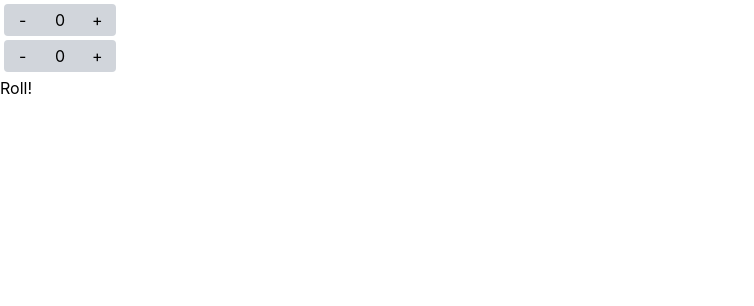
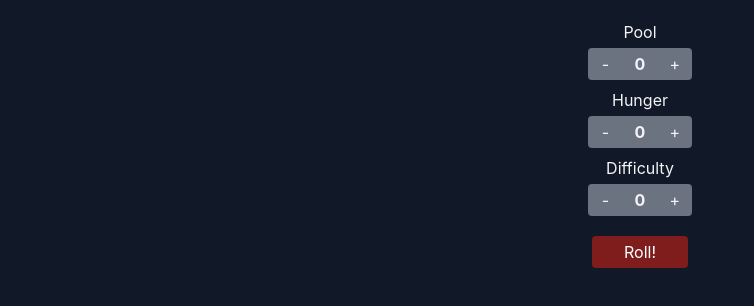
Before and after one commit to cyan0n/vampire-companion, a Next.js app: page /roll in a window 1280 px wide. Shown: the top 306 px of the page, without its empty margins (0-754 px from the left). Built offline with nearby package versions, Linux system fonts and the light colour scheme.

Commit message:
Styled Roll Page

```diff
--- a/components/layout.tsx
+++ b/components/layout.tsx
@@ -6,12 +6,11 @@ export default function Layout({
 	children: React.ReactNode
 }) {
 	return (
-		<div className="md:container mx-auto">
+		<div className="layout">
 			<Head>
 				<link rel="icon" href="/favicon.ico"/>
 				<meta name="og:title" content="Vampire Companion"/>
 			</Head>
-			<header></header>
 			<main>{ children }</main>
 		</div>
 	);
--- a/components/numberInput.tsx
+++ b/components/numberInput.tsx
@@ -1,12 +1,14 @@
 import React, { ReactElement } from 'react'
 
 interface NumberInputProps {
+  label?: string
   min?: number
   max?: number
   onChange?: (value) => void
 }
 
 const NumberInput: React.FC<NumberInputProps> = ({
+  label,
   min,
   max,
   onChange,
@@ -35,10 +37,13 @@ const NumberInput: React.FC<NumberInputProps> = ({
   }
 
   return (
-    <div className="flex m-1 overflow-hidden rounded w-28 bg-gray-300">
-      <button className="flex-1 py-1" onClick={decrease}>-</button>
-      <div className="flex-1 flex items-center justify-center"><span>{value}</span></div>
-      <button className="flex-1 py-1" onClick={increase}>+</button>
+    <div className="flex flex-col text-center w-28 p-1">
+      { label && <label className='mb-1'>{label}</label>}
+      <div className="flex overflow-hidden rounded bg-gray-500">
+        <button className="flex-1 py-1" onClick={decrease}>-</button>
+        <div className="flex-1 flex items-center justify-center font-bold"><span>{value}</span></div>
+        <button className="flex-1 py-1" onClick={increase}>+</button>
+      </div>
     </div>
   )
 }
--- a/libs/dice.ts
+++ b/libs/dice.ts
@@ -8,20 +8,15 @@ export enum DieFace {
 
 export const Roll = (hunger: boolean = false): DieFace => {
   const value = Math.floor((Math.random() * 10) + 1)
-  console.log(value)
   if (value == 10) {
-    console.log("messy/critical")
     return hunger ? DieFace.messy : DieFace.critical
   }
   if (value > 5) {
-    console.log("succ")
     return DieFace.success
   }
   if (hunger && value == 1) {
-    console.log("bestial")
     return DieFace.bestial
   }
-  console.log("fail")
   return DieFace.failure
 }
 
--- a/libs/webhook.ts
+++ b/libs/webhook.ts
@@ -20,9 +20,10 @@ export const SendMessage = async (message: Message) => {
 
 export const SendCheck = async (result: CheckResult, username?: string) => {
   const emojis = result.faces.reduce<string>((acc, cur) => acc + FaceToEmoji(cur), '')
-  const message = {
+  const message: Message = {
     content: `[${result.value}] ${emojis}`,
-    username: username,
+    username,
+    avatar_url: GetAvatar(result),
   }
   await SendMessage(message)
 }
@@ -36,3 +37,13 @@ export const FaceToEmoji = (face: DieFace): string => {
   }
   return ':eight_pointed_black_star:'
 }
+
+export const GetAvatar = (result: CheckResult) => {
+  console.log('enter')
+  if (typeof result.success !== 'boolean') return
+  console.log('asd')
+  if (result.success) {
+    return 'https://www.clipartmax.com/png/middle/179-1795386_patient-success-success-icon-png.png'
+  }
+  return 'https://icons-for-free.com/iconfiles/png/512/emoji+emotion+fail+feeling+sad+unhappy+icon-1320086032518103614.png '
+}
--- a/pages/roll.tsx
+++ b/pages/roll.tsx
@@ -1,4 +1,5 @@
 import React, { ReactElement } from 'react';
+import Layout from '../components/layout';
 import NumberInput from '../components/numberInput'
 import { Check } from '../libs/dice'
 import { SendCheck } from '../libs/webhook'
@@ -8,18 +9,38 @@ const { useState } = React
 export default function Roll(): ReactElement {
   const [poolSize, setPoolSize] = useState(0)
   const [hunger, setHunger] = useState(0)
+  const [difficulty, setDifficulty] = useState(0)
 
   const handleClick = async () => {
-    const result = Check({ poolSize, hunger })
+    const result = Check({ poolSize, hunger, difficulty })
     console.log(result)
     SendCheck(result)
   }
 
   return (
-    <>
-      <NumberInput min={0} max={10} onChange={value => setPoolSize(value)}/>
-      <NumberInput min={0} max={5} onChange={value => setHunger(value)}/>
-      <button onClick={handleClick}>Roll!</button>
-    </>
+    <Layout>
+      <div className='flex flex-col items-center'>
+        <NumberInput
+          label='Pool'
+          min={0} max={10}
+          onChange={value => setPoolSize(value)}
+        />
+        <NumberInput
+          label='Hunger'
+          min={0} max={5}
+          onChange={value => setHunger(value)}
+        />
+        <NumberInput
+          label='Difficulty'
+          min={0} max={10}
+          onChange={value => setDifficulty(value)}
+        />
+        <button
+          className='rounded bg-red-900 text-white w-24 m-1 h-8 mt-4'
+          onClick={handleClick}
+          disabled={poolSize == 0}
+        >Roll!</button>
+      </div>
+    </Layout>
   )
 }
--- a/styles/globals.css
+++ b/styles/globals.css
@@ -18,3 +18,15 @@ a {
 * {
   box-sizing: border-box;
 }
+
+.layout {
+  @apply
+    w-screen
+    h-screen
+    bg-gray-900
+    text-gray-100;
+}
+
+.layout > main {
+  @apply md:container mx-auto p-4;
+}
```
